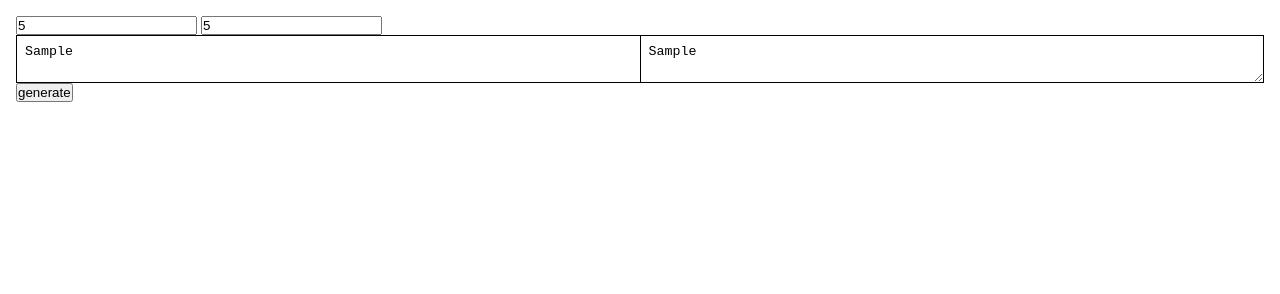
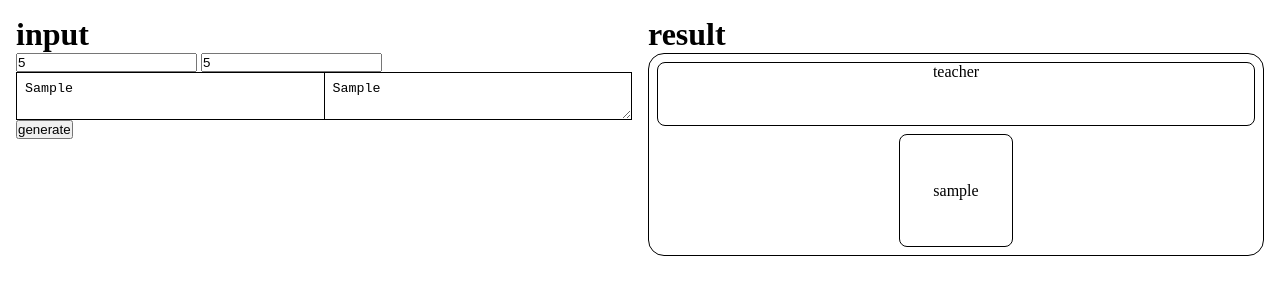
Before and after one commit to mrdog233o5/seatingPlanGenerator, a website built with Vite: page index.html in a window 1280 px wide. Both pictures are taken after typing "5", "5", "Sample", "Sample" into the empty fields and a click on the button "generate". Built offline with nearby package versions, Linux system fonts and the light colour scheme.

Commit message:
luck system fully implemented

```diff
--- a/index.html
+++ b/index.html
@@ -2,23 +2,34 @@
 <html lang="en">
 	<head>
 		<meta charset="UTF-8" />
-		<link rel="stylesheet" href="style.css">
+		<link rel="stylesheet" href="style.css" />
 		<meta
 			name="viewport"
 			content="width=device-width, initial-scale=1.0"
 		/>
 		<title>seating generator</title>
+		<script defer type="module" src="/src/main.js"></script>
 	</head>
 	<body>
-		<span id="seatDataInput">
-			<input type="number" name="" id="x" placeholder="width">
-			<input type="number" name="" id="y" placeholder="height">
-		</span>
-		<div id="inputContainer">
-			<textarea name="" class="inputField" id="name" placeholder="name"></textarea>
-			<textarea name="" class="inputField" id="gender" placeholder="gender(m/f)"></textarea>
+		<div id="left">
+			<h1>input</h1>
+			<span id="seatDataInput">
+				<input type="number" name="" id="x" placeholder="width" />
+				<input type="number" name="" id="y" placeholder="height" />
+			</span>
+			<div id="inputContainer">
+				<textarea name="" class="inputField" id="name" placeholder="name" ></textarea>
+				<textarea name="" class="inputField" id="gender" placeholder="gender(m/f)" ></textarea>
+			</div>
+			<button type="button" id="generateBtn">generate</button>
 		</div>
-		<button type="button" id="generateBtn">generate</button>
-		<script type="module" src="/src/main.js"></script>
+		<div id="right">
+			<h1>result</h1>
+			<div id="classroom">
+				<div id="teacher">teacher</div>
+				<div id="result">
+				</div>
+			</div>
+		</div>
 	</body>
 </html>
--- a/src/main.js
+++ b/src/main.js
@@ -2,6 +2,7 @@ const inputContainer = document.getElementById("inputContainer");
 const inputField = document.getElementsByClassName("inputField");
 const nameInput = document.getElementById("name");
 const genderInput = document.getElementById("gender");
+const result = document.getElementById("result");
 const generateBtn = document.getElementById("generateBtn");
 const luckedPairs = `belle taliya
 david william
@@ -45,60 +46,10 @@ function setSeat(xAxis, yAxis, value = "") {
 
 function readData() {
 	// read data
-	luckPairs = luckedPairs.slice();
+	// luckPairs = luckedPairs.slice();
 	names = nameInput.value.toLowerCase().split("\n");
 	genders = genderInput.value.toLowerCase().split("\n");
 
-	names = `Samuel
-Rishi
-Ian
-Jade
-William
-Taliya
-Keira
-Clementine
-Tiffany
-Hendre
-Jerry
-Hin Ching
-Hin Lung
-Yuzhi
-Valerie
-Hailey
-David
-Lucy
-Adianna
-Dani
-Louie
-Belle
-Winston`
-		.toLowerCase()
-		.split("\n");
-	genders = `m
-m
-m
-f
-m
-f
-f
-f
-f
-m
-m
-f
-m
-m
-f
-f
-m
-f
-f
-m
-m
-f
-m`
-		.toLowerCase()
-		.split("\n");
 	male = [];
 	female = [];
 	res = [];
@@ -110,50 +61,79 @@ m`
 			female.push(name);
 		}
 	});
-
-	x = document.getElementById("x").value;
-	y = document.getElementById("y").value;
 }
 
-function getNextName(lastName) {
+function getNextName(lastName, index) {
 	var nextNames = [];
+	var isLucky = false;
 	nextNames = names.slice();
 	luckPairs.forEach((pair) => {
-		if (pair.includes(lastName)) {
+		if (pair.includes(lastName) && !isLucky) {
 			nextNames = [
 				pair[0] == lastName
 					? pair[1]
 					: pair[0]
 			];
 			luckPairs.remove(pair);
+			isLucky = true;
 		}
 	});
 
+	if (x - index % x != 2 || isLucky) return nextNames;
+
+	nextNames = names.slice();
+	luckPairs.forEach((pair) => {
+		nextNames.remove(pair[0]);
+		nextNames.remove(pair[1]);
+	});
+	if (nextNames.length == 0) return names;
 	return nextNames;
 }
 
 function generate() {
+	result.innerHTML = "";
 	var currentName = "";
 	var avaiableNames = names.slice();
-	for (let i = 0; i < x; i++) {
+	for (let i = 0; i < y; i++) {
 		// every row
-		var row = [];
-		for (let j = 0; j < y; j++) {
+		for (let j = 0; j < x; j++) {
 			// every seat
 			currentName = avaiableNames[Math.floor(Math.random() * avaiableNames.length)];
 			avaiableNames = [];
 			setSeat(i, j, currentName);
-			row.push(currentName);
+			res.push(currentName);
 
 			// luck system
-			avaiableNames = getNextName(currentName);
+			avaiableNames = getNextName(currentName, i*x+j);
 		}
-		res.push(row);
 	}
-	console.log(res);
+}
+
+function showResult() {
+	res.forEach((name, index) => {
+		if (name != undefined) {
+			result.innerHTML += `<div class="seat">
+				<p class="name">${name}</p>
+			</div>`
+		}
+	})
+}
+
+function setStyle() {
+	x = document.getElementById("x").value;
+	y = document.getElementById("y").value;
+	var seats = document.getElementsByClassName("seat");
+	Array.from(seats).forEach((seat) => {
+		seat.style.width = `${(result.getBoundingClientRect().width - (x - 1) * 8) / x}px`;
+		seat.style.height = `${(result.getBoundingClientRect().width - (x - 1) * 8) / x}px`;
+	});
+	requestAnimationFrame(setStyle);
 }
 
 generateBtn.onclick = () => {
 	readData();
 	generate();
+	showResult();
 };
+
+setStyle();
--- a/style.css
+++ b/style.css
@@ -4,6 +4,9 @@
 
 body {
 	padding: 16px;
+	display: flex;
+	justify-content: center;
+	gap: 16px;
 }
 
 * {
@@ -11,13 +14,15 @@ body {
 	padding: 0;
 }
 
+#left, #right {
+	width: 100%
+}
+
 #inputContainer {
 	border: #000000 1px solid;
 	resize: vertical;
     overflow: hidden;
-
     display: flex;
-
     gap: 0;
 }
 
@@ -32,3 +37,41 @@ body {
 	width: calc(100% / var(--inputFieldNumbers));
 	overflow: hidden;
 }
+
+#classroom {
+	border: #000000 1px solid;
+    box-sizing: border-box;
+	width: 100%;
+	border-radius: 16px;
+}
+
+#teacher {
+	margin: 8px;
+	margin-bottom: 0;
+	height: 64px;
+    box-sizing: border-box;
+	border: #000000 1px solid;
+	border-radius: 8px;
+	text-align: center;
+}
+
+#result {
+	display: flex;
+	flex-wrap: wrap;
+	align-items: center;
+	justify-content: center;
+	gap: 8px;
+	margin: 8px;
+	/* grid-auto-flow: column; */
+	/* grid-template-columns: repeat(auto-fit, 64px); */
+}
+
+.seat {
+	border: #000000 1px solid;
+    box-sizing: border-box;
+	border-radius: 8px;
+	display: flex;
+	align-items: center;
+	justify-content: center;
+	text-align: center;
+}
```
